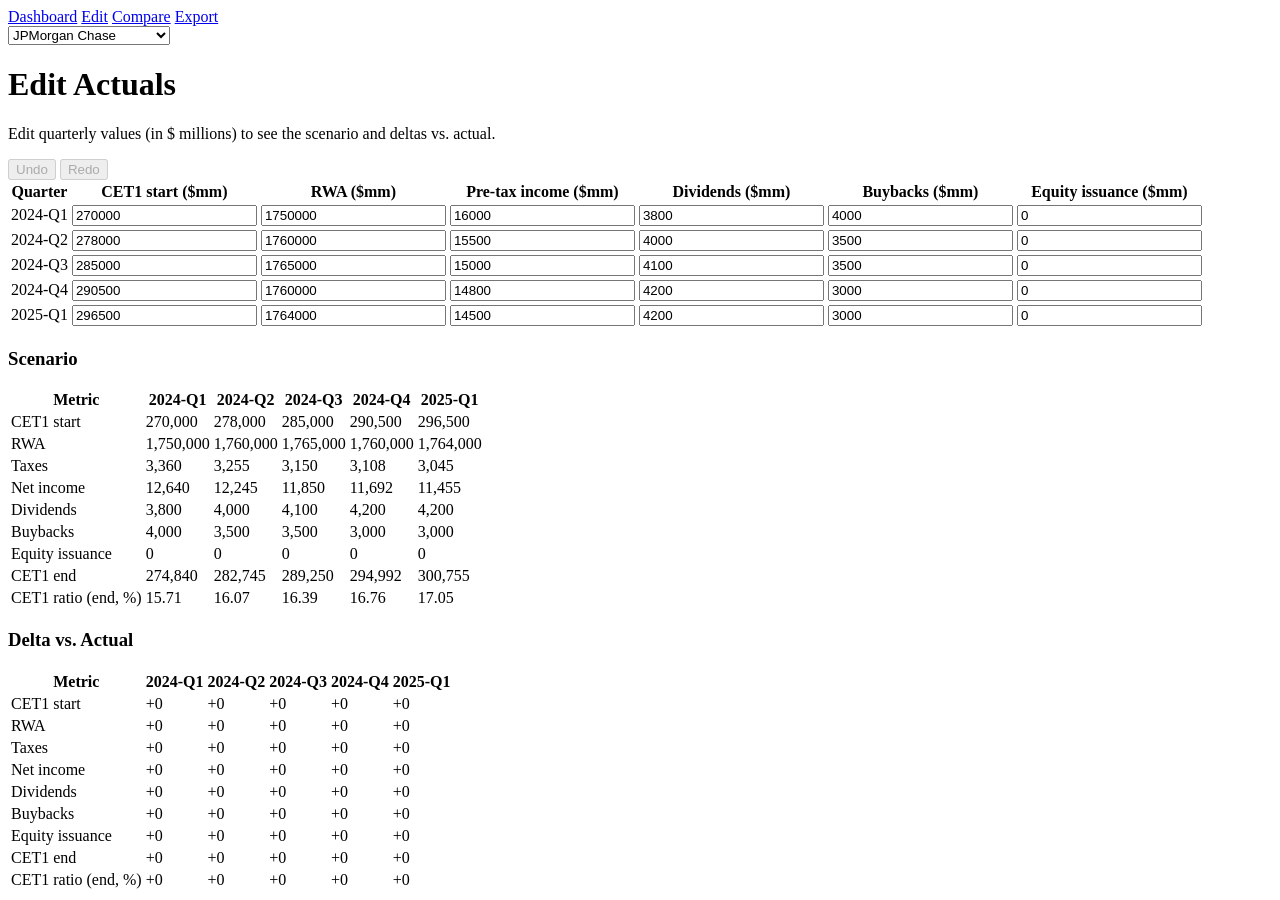
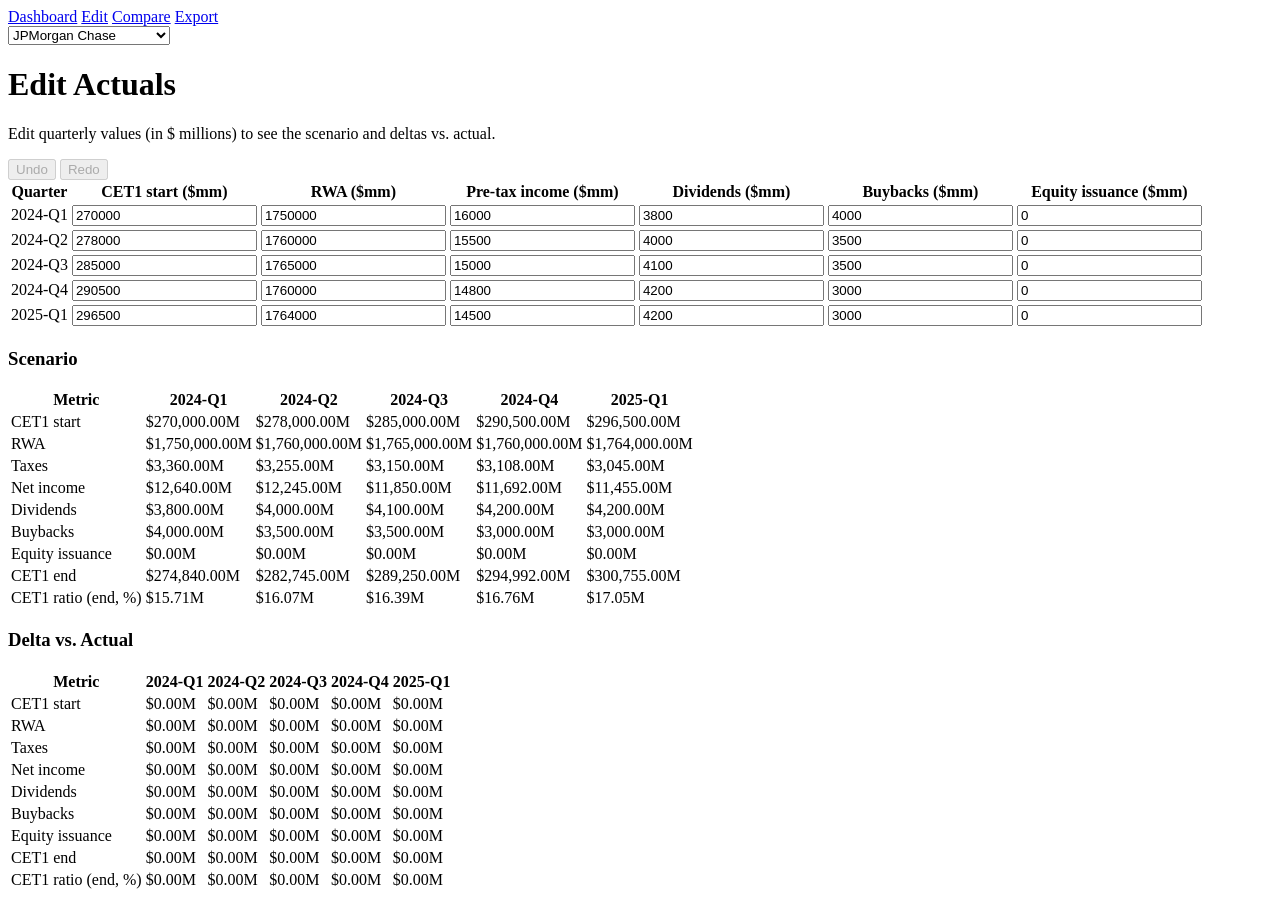
Before and after one commit to jrohan-16/jrohan-16.github.io, a SvelteKit app: page /edit in a window 1280 px wide. Built offline with nearby package versions, Linux system fonts and the light colour scheme.

Commit message:
Add shared currency formatting helpers

```diff
--- a/src/components/DataTable.svelte
+++ b/src/components/DataTable.svelte
@@ -1,11 +1,9 @@
 <script lang="ts">
+  import { formatMillions } from '$lib/format';
+
   export let columns: string[];
   export let rows: string[];
   export let values: number[][];
-  function fmt(n: number) {
-    if (n === null || n === undefined) return '';
-    return Intl.NumberFormat('en-US', { maximumFractionDigits: 2 }).format(n);
-  }
 </script>
 
 <table class="min-w-full border text-sm">
@@ -22,7 +20,7 @@
       <tr>
         <td class="border p-2">{r}</td>
         {#each values[i] as v}
-          <td class="border p-2 text-right">{fmt(v)}</td>
+          <td class="border p-2 text-right">{formatMillions(v)}</td>
         {/each}
       </tr>
     {/each}
--- a/src/components/DeltaTable.svelte
+++ b/src/components/DeltaTable.svelte
@@ -1,13 +1,10 @@
 <script lang="ts">
+  import { formatDeltaMillions } from '$lib/format';
+
   export let title = 'Delta';
   export let columns: string[];
   export let rows: string[];
   export let values: number[][];
-  function fmt(n: number) {
-    if (n === null || n === undefined) return '';
-    const abs = Math.abs(n);
-    return (n >= 0 ? '+' : '-') + Intl.NumberFormat('en-US', { maximumFractionDigits: 2 }).format(abs);
-  }
 </script>
 
 <h3 class="font-semibold mb-2">{title}</h3>
@@ -25,7 +22,7 @@
       <tr>
         <td class="border p-2">{r}</td>
         {#each values[i] as v}
-          <td class="border p-2 text-right">{fmt(v)}</td>
+          <td class="border p-2 text-right">{formatDeltaMillions(v)}</td>
         {/each}
       </tr>
     {/each}
--- /dev/null
+++ b/src/lib/format.ts
@@ -0,0 +1,49 @@
+export type SignDisplay = NonNullable<Intl.NumberFormatOptions['signDisplay']>;
+
+interface FormatMillionsOptions {
+  signDisplay?: SignDisplay;
+  useGrouping?: boolean;
+}
+
+const formatterCache = new Map<string, Intl.NumberFormat>();
+
+function getFormatter({ signDisplay, useGrouping }: Required<FormatMillionsOptions>): Intl.NumberFormat {
+  const key = `${signDisplay}|${useGrouping}`;
+  if (!formatterCache.has(key)) {
+    formatterCache.set(
+      key,
+      new Intl.NumberFormat('en-US', {
+        style: 'currency',
+        currency: 'USD',
+        minimumFractionDigits: 2,
+        maximumFractionDigits: 2,
+        signDisplay,
+        useGrouping
+      })
+    );
+  }
+  return formatterCache.get(key)!;
+}
+
+const DEFAULT_OPTIONS: Required<FormatMillionsOptions> = {
+  signDisplay: 'auto',
+  useGrouping: true
+};
+
+export function formatMillions(value: number | null | undefined, options: FormatMillionsOptions = {}): string {
+  if (value === null || value === undefined) {
+    return '';
+  }
+  const merged: Required<FormatMillionsOptions> = {
+    ...DEFAULT_OPTIONS,
+    ...options
+  };
+  return `${getFormatter(merged).format(value)}M`;
+}
+
+export function formatDeltaMillions(
+  value: number | null | undefined,
+  options: Omit<FormatMillionsOptions, 'signDisplay'> = {}
+): string {
+  return formatMillions(value, { signDisplay: 'exceptZero', ...options });
+}
--- a/src/routes/export/+page.svelte
+++ b/src/routes/export/+page.svelte
@@ -2,6 +2,7 @@
   import { loadBank } from '$lib/data';
   import { runModel } from '$lib/api';
   import { to_pivot } from '$lib/engine';
+  import { formatMillions } from '$lib/format';
 
   import { onDestroy, onMount } from 'svelte';
 
@@ -15,7 +16,10 @@
     const bank = await loadBank('jpm');
     const p = to_pivot(runModel({ bank }).scenario);
     const header = ['Metric', ...p.columns].join(',');
-    const lines = p.rows.map((label, i) => [label, ...p.values[i]].join(','));
+    const lines = p.rows.map((label, i) => {
+      const formatted = p.values[i].map((value) => formatMillions(value, { useGrouping: false }));
+      return [label, ...formatted].join(',');
+    });
     const csv = [header, ...lines].join('\n');
     const blob = new Blob([csv], { type: 'text/csv;charset=utf-8' });
     url = URL.createObjectURL(blob);
```
